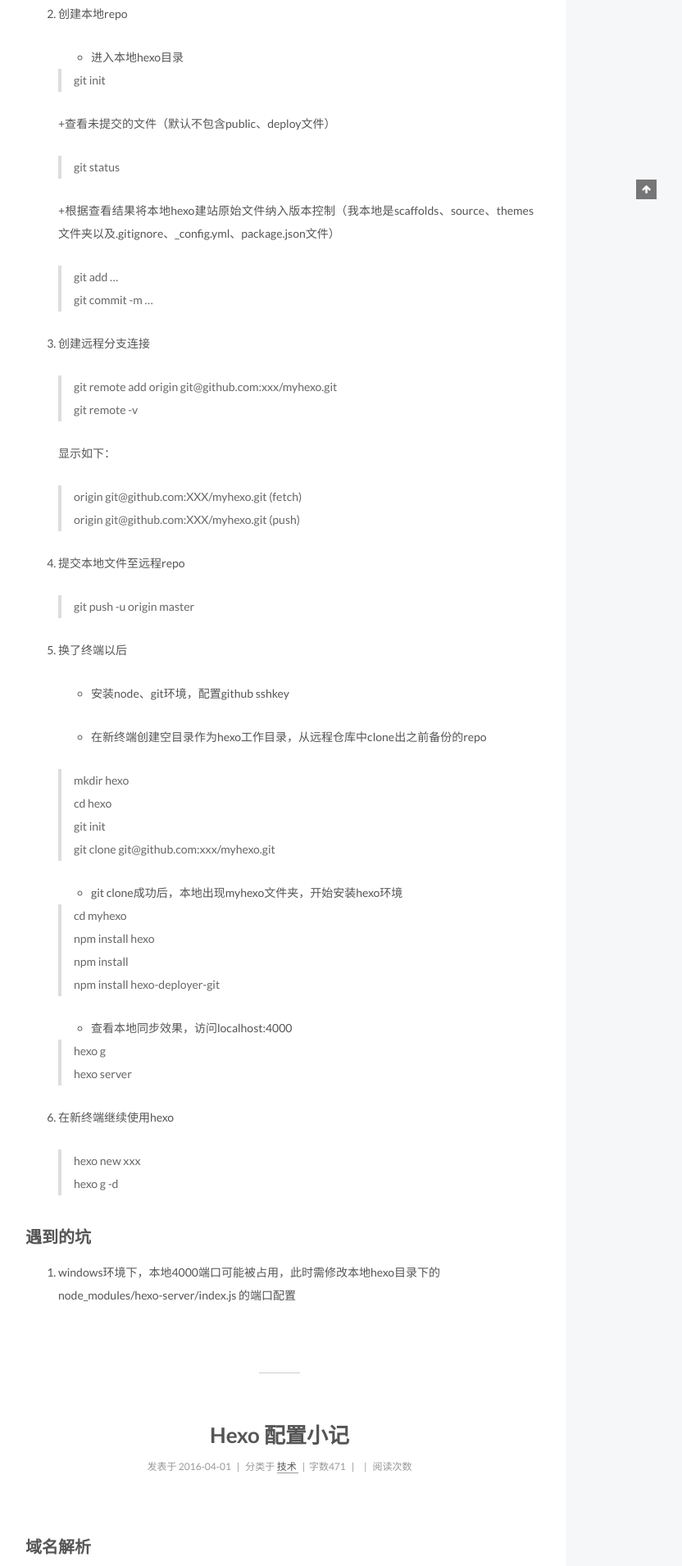
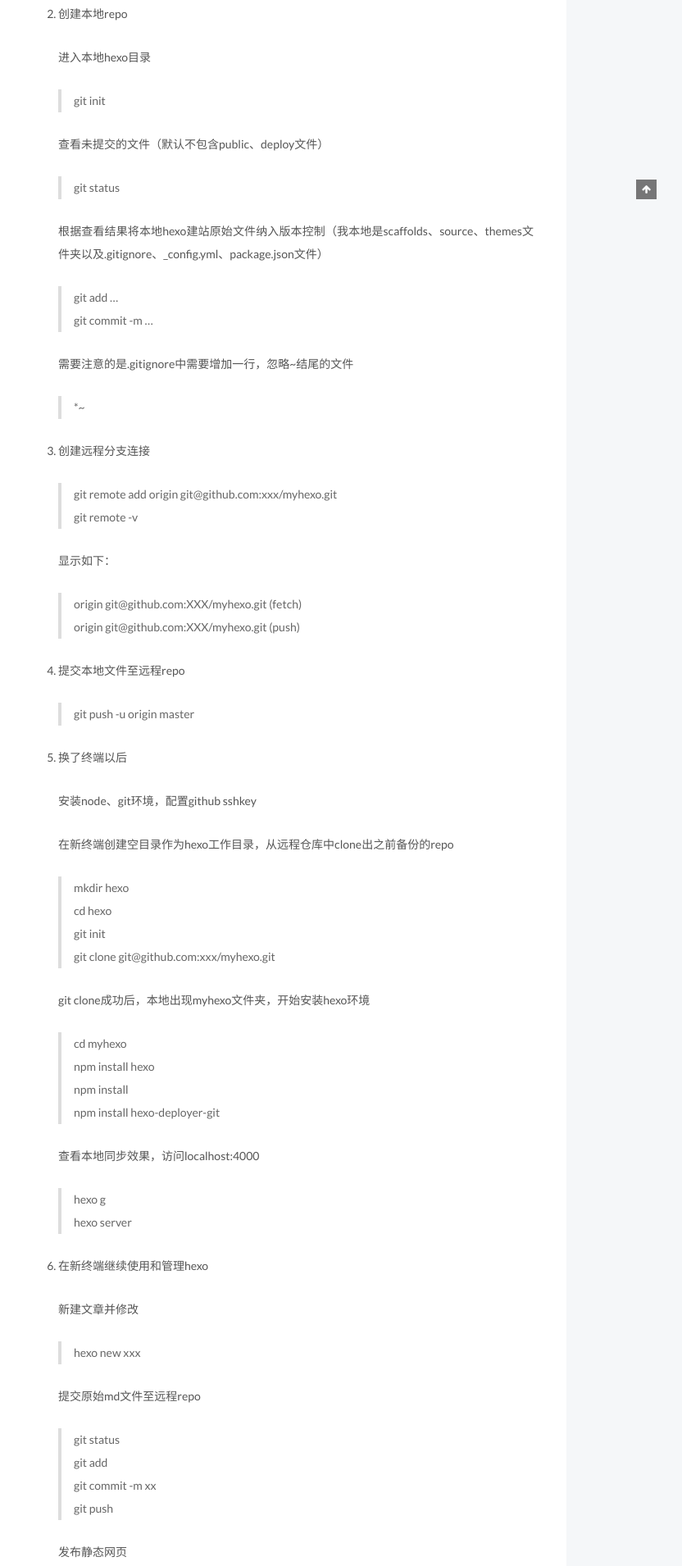
Before and after one commit to snowind09/snowind09.github.io, a plain HTML site: page index.html in a window 1280 px wide. Shown: the part 657-2567 px from the top of the page at 82% size, without its empty margins (429-1261 px from the left). Drawn offline with Linux system fonts and the light colour scheme; some packages are replaced by stand-ins of ours; a script that the page names is missing.

Commit message:
Site updated: 2016-04-02 14:46:05

```diff
--- a/index.html
+++ b/index.html
@@ -275,7 +275,7 @@
 
             </span>
 
-          <span class="post-count">&nbsp; | &nbsp;字数606</span>
+          <span class="post-count">&nbsp; | &nbsp;字数675</span>
 
 
               <span class="post-comments-count">
@@ -328,19 +328,21 @@
 <p>在github上新增repo，例如名为myhexo，地址为github.com/xxx/myhexo</p>
 </li>
 <li><p>创建本地repo</p>
-<ul>
-<li>进入本地hexo目录</li>
-</ul>
+<p>进入本地hexo目录</p>
 <blockquote>
 <p>git init</p>
 </blockquote>
-<p>+查看未提交的文件（默认不包含public、deploy文件）</p>
+<p>查看未提交的文件（默认不包含public、deploy文件）</p>
 <blockquote>
 <p>git status</p>
 </blockquote>
-<p>+根据查看结果将本地hexo建站原始文件纳入版本控制（我本地是scaffolds、source、themes文件夹以及.gitignore、_config.yml、package.json文件）</p>
+<p>根据查看结果将本地hexo建站原始文件纳入版本控制（我本地是scaffolds、source、themes文件夹以及.gitignore、_config.yml、package.json文件）</p>
 <blockquote>
 <p>git add …<br>git commit -m …</p>
+</blockquote>
+<p>需要注意的是.gitignore中需要增加一行，忽略~结尾的文件</p>
+<blockquote>
+<p>*~</p>
 </blockquote>
 </li>
 <li><p>创建远程分支连接</p>
@@ -358,36 +360,37 @@
 </blockquote>
 </li>
 <li><p>换了终端以后</p>
-<ul>
-<li><p>安装node、git环境，配置github sshkey</p>
-</li>
-<li><p>在新终端创建空目录作为hexo工作目录，从远程仓库中clone出之前备份的repo</p>
-</li>
-</ul>
+<p>安装node、git环境，配置github sshkey</p>
+<p>在新终端创建空目录作为hexo工作目录，从远程仓库中clone出之前备份的repo</p>
 <blockquote>
 <p>mkdir hexo<br>cd hexo<br>git init<br>git clone git@github.com:xxx/myhexo.git</p>
 </blockquote>
-<ul>
-<li>git clone成功后，本地出现myhexo文件夹，开始安装hexo环境</li>
-</ul>
+<p>git clone成功后，本地出现myhexo文件夹，开始安装hexo环境</p>
 <blockquote>
 <p>cd myhexo<br>npm install hexo<br>npm install<br>npm install hexo-deployer-git</p>
 </blockquote>
-<ul>
-<li>查看本地同步效果，访问localhost:4000</li>
-</ul>
+<p>查看本地同步效果，访问localhost:4000</p>
 <blockquote>
 <p>hexo g<br>hexo server</p>
 </blockquote>
 </li>
-<li><p>在新终端继续使用hexo</p>
+<li><p>在新终端继续使用和管理hexo</p>
+<p>新建文章并修改</p>
 <blockquote>
-<p>hexo new xxx<br>hexo g -d</p>
+<p>hexo new xxx</p>
+</blockquote>
+<p>提交原始md文件至远程repo</p>
+<blockquote>
+<p>git status<br>git add<br>git commit -m xx<br>git push</p>
+</blockquote>
+<p>发布静态网页</p>
+<blockquote>
+<p>hexo g -d</p>
 </blockquote>
 </li>
 </ol>
 <h2 id="遇到的坑"><a href="#遇到的坑" class="headerlink" title="遇到的坑"></a>遇到的坑</h2><ol>
-<li>windows环境下，本地4000端口可能被占用，此时需修改本地hexo目录下的<br>node_modules/hexo-server/index.js 的端口配置</li>
+<li>windows环境下，本地4000端口可能被占用，此时需要修改本地hexo目录下的<br>node_modules/hexo-server/index.js 的端口配置</li>
 </ol>
 
 
@@ -735,7 +738,7 @@
 
           <div class="site-state-item site-state-posts">
             <a href="/404.html">
-	      <span class="site-state-item-count">1.2k </span>
+	      <span class="site-state-item-count">1.3k </span>
               <span class="site-state-item-name">字数</span>
             </a>
           </div>
```
Also changed, not shown: 2016/03/30/hexo-install/index.html (+1 -1 lines), 2016/04/01/hexo配置优化/index.html (+1 -1 lines), 2016/04/02/hexo-change-os/index.html (+29 -32 lines), 404.html (+1 -1 lines), about/index.html (+1 -1 lines), archives/2016/03/index.html (+1 -1 lines), archives/2016/04/index.html (+1 -1 lines), archives/2016/index.html (+1 -1 lines), archives/index.html (+1 -1 lines), categories/index.html (+1 -1 lines), categories/技术/index.html (+1 -1 lines), tags/Hexo/index.html (+1 -1 lines), tags/index.html (+1 -1 lines).
